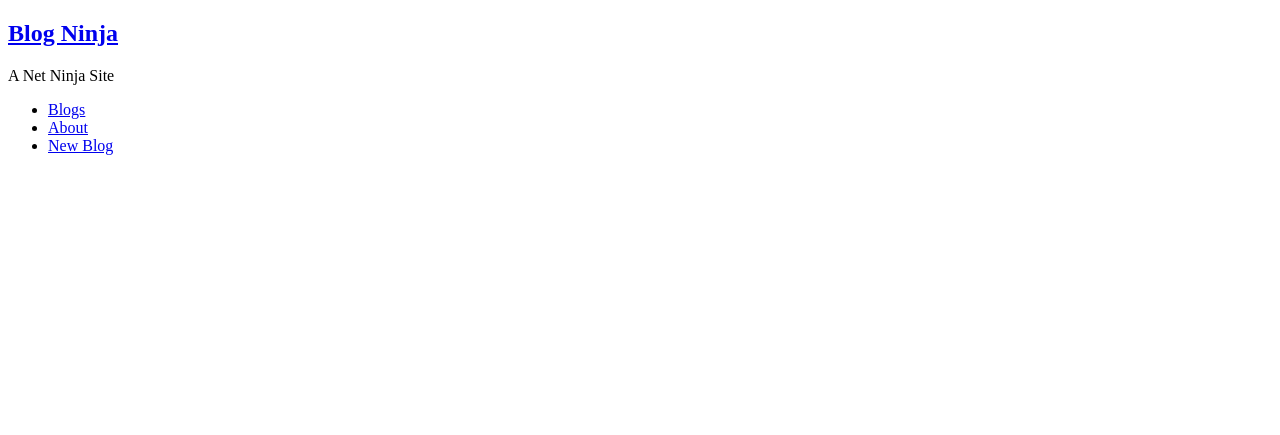
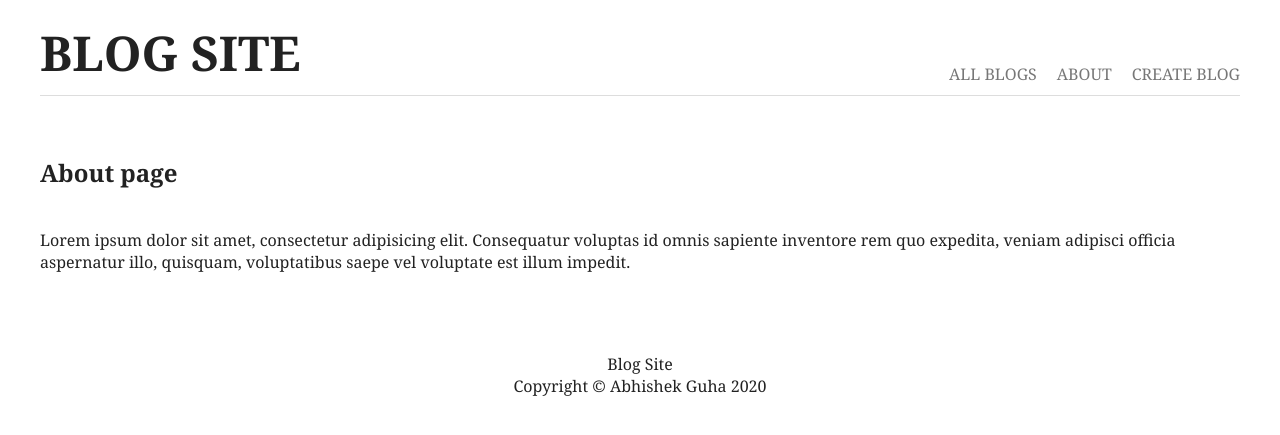
Before and after one commit to abhishekguha95/blog-site, a Node server app: page /about in a window 1280 px wide. Shown: the top 435 px of the page. Run offline with Node 20, Linux system fonts and the light colour scheme; some libraries are stand-ins or nearby versions.

Commit message:
basic routes and styling added

```diff
--- a/app.js
+++ b/app.js
@@ -1,15 +1,20 @@
 const express = require("express");
 const mongoose = require("mongoose");
 const Blog = require("./models/blog");
-require('dotenv').config()
+require("dotenv").config();
 
 const app = express();
+app.listen(3000, () => {
+  console.log("app listening to port 3000");
+});
 
+//take db connection user password from .env file
 const psw = process.env.PSW;
 
 //mondodb atlas connection string
 const dbURI = `mongodb+srv://test_user:${psw}@cluster0.fkxqb.mongodb.net/myFirstDatabase?retryWrites=true&w=majority`;
 
+//connecting to the MongoDB Atlas online database
 mongoose
   .connect(dbURI)
   .then((result) => {
@@ -17,25 +22,33 @@ mongoose
   })
   .catch((error) => console.log(error));
 
+//setting up view engine and public static files directory
 app.set("view engine", "ejs");
+app.use(express.static("public"));
 
-//let arr = ["a", "b", "c", "d", 1, 2, 3, 4];
-let arr = [];
+////////////////Routes///////////////////////////////////////////////////////////////////////////////////
 
 app.get("/", (req, res) => {
-  res.render("home", { title: "Home", arr });
+  res.render("home", { title: "Home" });
 });
 
 app.get("/about", (req, res) => {
   res.render("about", { title: "About" });
 });
 
-app.get("/add-blog", (req, res) => {
-  const blog = new Blog({
-    title: "new blog",
-    snippet: "about my new blog",
-    body: "more about my new blog",
-  });
+
+app.get('/blogs', (req, res) => {
+  Blog.find().sort({ createdAt: -1 })
+    .then(result => {
+      res.render('allblogs', { blogs: result, title: 'All blogs' });
+    })
+    .catch(err => {
+      console.log(err);
+    });
+});
+
+app.post("/blogs", (req, res) => {
+  const blog = new Blog( req.body);
 
   blog
     .save()
@@ -47,4 +60,10 @@ app.get("/add-blog", (req, res) => {
     });
 });
 
-app.listen(3000);
+app.get("/blogs/create", (req, res) => {
+  res.render("create", { title: "Create a new blog" });
+});
+
+app.use((req, res) => {
+  res.status(404).render("404", { title: "404" });
+});
--- /dev/null
+++ b/public/stylesheet.css
@@ -0,0 +1,88 @@
+@import url('https://fonts.googleapis.com/css2?family=Noto+Serif:wght@400;700&display=swap');
+    body{
+      max-width: 1200px;
+      margin: 20px auto;
+      padding: 0 20px;
+      font-family: 'Noto Serif', serif;
+      max-width: 1200px;
+    }
+    p, h1, h2, h3, a, ul{
+      margin: 0;
+      padding: 0;
+      text-decoration: none;
+      color: #222;
+    }
+
+    /* nav & footer styles */
+    nav{
+      display: flex;
+      justify-content: space-between;
+      margin-bottom: 60px;
+      padding-bottom: 10px;
+      border-bottom: 1px solid #ddd;
+      text-transform: uppercase;
+    }
+    nav ul{
+      display: flex;
+      justify-content: space-between;
+      align-items: flex-end;
+    }
+    nav li{
+      list-style-type: none;
+      margin-left: 20px;
+    }
+    nav h1{
+      font-size: 3em;
+    }
+    nav p, nav a{
+      color: #777;
+      font-weight: 300;
+    }
+    footer{
+      color: #777;
+      text-align: center;
+      margin: 80px auto 20px;
+    }
+    h2{
+      margin-bottom: 40px;
+    }
+    h3{
+      text-transform: capitalize;
+      margin-bottom: 8px;
+    }
+    .content{
+      margin-left: 20px;
+    }
+
+    /* index styles */
+
+    /* details styles */
+
+    /* create styles */
+    .create-blog form{
+      max-width: 400px;
+      margin: 0 auto;
+    }
+    .create-blog input,
+    .create-blog textarea{
+      display: block;
+      width: 100%;
+      margin: 10px 0;
+      padding: 8px;
+    }
+    .create-blog label{
+      display: block;
+      margin-top: 24px;
+    }
+    textarea{
+      height: 120px;
+    }
+    .create-blog button{
+      margin-top: 20px;
+      background: crimson;
+      color: white;
+      padding: 6px;
+      border: 0;
+      font-size: 1.2em;
+      cursor: pointer;
+    }
--- a/views/about.ejs
+++ b/views/about.ejs
@@ -1,13 +1,21 @@
 <!DOCTYPE html>
 <html lang="en">
-<head>
-    <meta charset="UTF-8">
-    <meta http-equiv="X-UA-Compatible" content="IE=edge">
-    <meta name="viewport" content="width=device-width, initial-scale=1.0">
-    <title>Document | <%= title%></title>
-</head>
-<body>
-    <%- include("./partials/nav.ejs") %>
 
-</body>
+<%- include("./partials/head.ejs") %>
+
+
+    <body>
+        <%- include("./partials/nav.ejs") %>
+
+            <h2>About page</h2>
+
+            <p>Lorem ipsum dolor sit amet, consectetur adipisicing elit. Consequatur voluptas id omnis sapiente
+                inventore
+                rem quo expedita, veniam adipisci officia aspernatur illo, quisquam, voluptatibus saepe vel voluptate
+                est
+                illum impedit.</p>
+
+            <%- include("./partials/footer.ejs") %>
+    </body>
+
 </html>
--- /dev/null
+++ b/views/partials/footer.ejs
@@ -0,0 +1,5 @@
+<footer>
+    <p>Blog Site</p>
+    <p>Copyright &copy; Abhishek Guha 2020</p>
+
+  </footer>
--- /dev/null
+++ b/views/partials/head.ejs
@@ -0,0 +1,6 @@
+<head>
+    <meta charset="UTF-8">
+    <meta name="viewport" content="width=device-width, initial-scale=1.0">
+    <link rel="stylesheet" href="/stylesheet.css">
+    <title>Blog Site | <%= title %></title>
+  </head>
--- a/views/partials/nav.ejs
+++ b/views/partials/nav.ejs
@@ -1,11 +1,11 @@
 <nav>
     <div class="site-title">
-      <a href="/"><h1>Blog Ninja</h1></a>
-      <p>A Net Ninja Site</p>
+      <a href="/"><h1>Blog Site</h1></a>
+
     </div>
     <ul>
-      <li><a href="/">Blogs</a></li>
+      <li><a href="/blogs">All Blogs</a></li>
       <li><a href="/about">About</a></li>
-      <li><a href="/blogs/create">New Blog</a></li>
+      <li><a href="/blogs/create">Create blog</a></li>
     </ul>
   </nav>
```
Also changed, not shown: views/404.ejs (added, +14 -0 lines), views/allblogs.ejs (added, +29 -0 lines), views/create.ejs (added, +24 -0 lines), views/home.ejs (+7 -16 lines).
